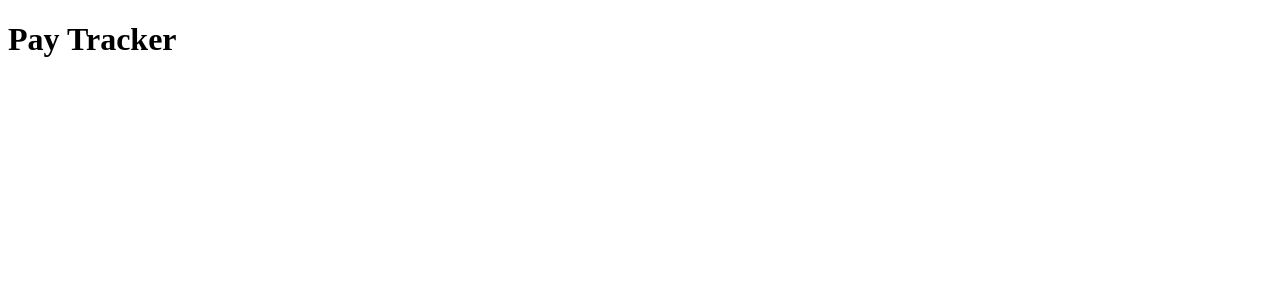
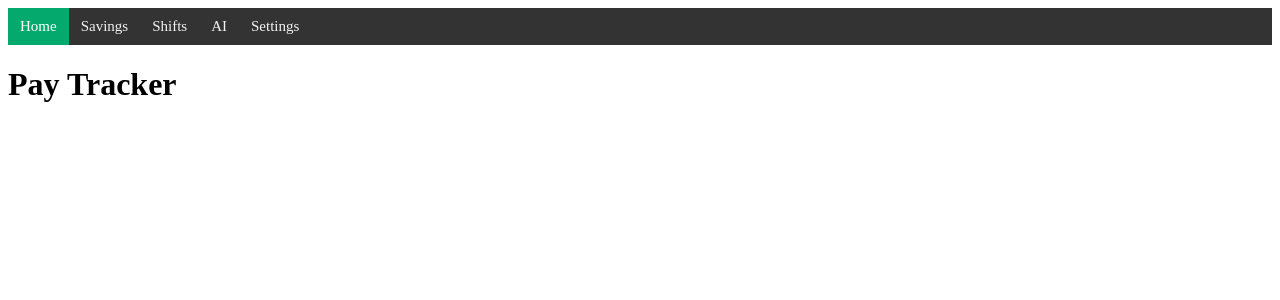
Before and after one commit to 26sinek-jpg/pay_tracker, a Flask app: page / in a window 1280 px wide. Before the commit the part shown is almost empty. Shown: the top 300 px of the page. Run offline with Flask 3, Linux system fonts and the light colour scheme.

Commit message:
Add navigation bar styling and structure to index.html

```diff
--- a/Static/style.css
+++ b/Static/style.css
@@ -0,0 +1,27 @@
+
+.topnav {
+  background-color: #333;
+  overflow: hidden;
+}
+
+
+.topnav a {
+  float: left;
+  color: #f2f2f2;
+  text-align: center;
+  padding: 10px 12px;
+  text-decoration: none;
+  font-size: 15px;
+}
+
+
+.topnav a:hover {
+  background-color: #ddd;
+  color: black;
+}
+
+
+.topnav a.active {
+  background-color: #04AA6D;
+  color: white;
+}
--- a/Templates/index.html
+++ b/Templates/index.html
@@ -1,5 +1,17 @@
 <!DOCTYPE html>
 <html lang="en">
+
+<div class="topnav" id="myTopnav">
+  <a href=""" class="active">Home</a>
+  <a href="savings">Savings</a>
+  <a href="shifts">Shifts</a>
+  <a href="ai">AI</a>
+  <a href="settings">Settings</a>
+
+
+  </a>
+</div>
+
 <head>
     <title>Pay Tracker</title>
     <link rel="stylesheet" href="{{ url_for('static', filename='style.css') }}">
```
